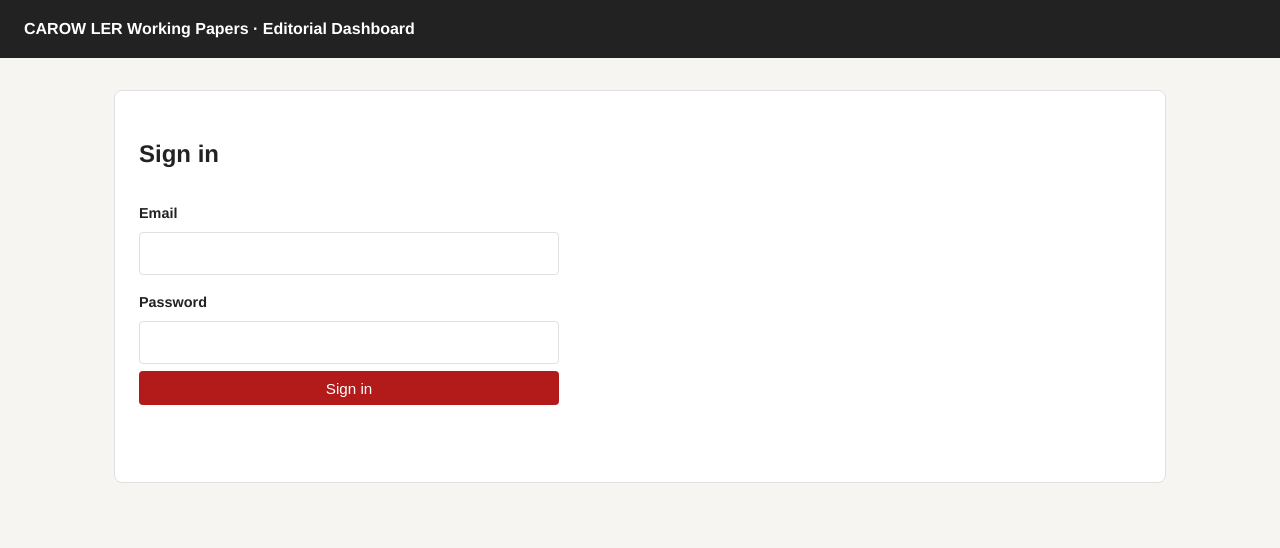
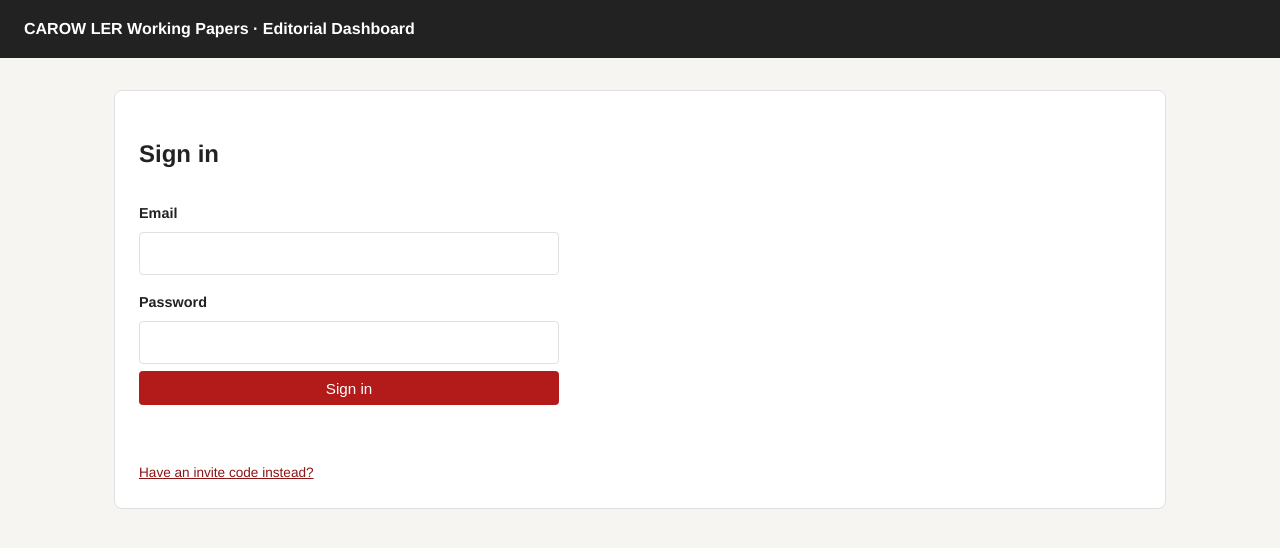
Before and after one commit to maffiemd/carow-ler-working-papers, a Jekyll site: the page built from dashboard.md, in a window 1280 px wide. Shown: the top 548 px of the page. Built offline with Jekyll 4.4.1, drawn with Linux system fonts in a browser that asks for light colours; part of the change alters nothing that is shown.

Commit message:
Add a typed invite-code path for the editorial dashboard
Cornell's (and likely UofT's) email security auto-scans links in
incoming mail before a human ever opens them, which burns Supabase's
single-use invite token — confirmed by the invite link resolving to
a Microsoft Safe Links URL and failing with otp_expired on first
real click. A typed 6-digit code can't be "clicked" by a scanner, so
this adds an alternate "Accept your invite" form that calls
verifyOtp(type: 'invite') followed by updateUser({password}).

This also fixes a latent bug: the existing magic-link flow never
actually prompted an invited user to set a password at all — it just
dropped them straight into the dashboard via the token session, with
no password ever set for future sign-ins.

Along the way: .dashboard-form[hidden] wasn't actually hidden, since
.dashboard-form's own `display: flex` beat the browser's default
[hidden] styling at equal specificity. Affected the existing
"Add submission" form too, not just the new one.

Co-Authored-By: Claude Sonnet 5 <noreply@anthropic.com>

```diff
--- a/assets/css/dashboard.css
+++ b/assets/css/dashboard.css
@@ -39,6 +39,7 @@
 }
 
 .dashboard-form { display: flex; flex-direction: column; gap: 0.4rem; max-width: 420px; }
+.dashboard-form[hidden] { display: none; }
 .dashboard-form--card {
   max-width: none;
   background: var(--bg-alt);
--- a/assets/js/dashboard.js
+++ b/assets/js/dashboard.js
@@ -7,6 +7,10 @@
 
   var signinForm = document.getElementById("signin-form");
   var signinStatus = document.getElementById("signin-status");
+
+  var showAcceptInviteLink = document.getElementById("show-accept-invite");
+  var acceptInviteForm = document.getElementById("accept-invite-form");
+  var acceptInviteStatus = document.getElementById("accept-invite-status");
 
   var showAddFormButton = document.getElementById("show-add-form");
   var cancelAddFormButton = document.getElementById("cancel-add-form");
@@ -252,6 +256,41 @@
     await supabase.auth.signOut();
   });
 
+  showAcceptInviteLink.addEventListener("click", function (event) {
+    event.preventDefault();
+    acceptInviteForm.hidden = !acceptInviteForm.hidden;
+    showAcceptInviteLink.textContent = acceptInviteForm.hidden
+      ? "Have an invite code instead?"
+      : "Back to password sign-in";
+  });
+
+  acceptInviteForm.addEventListener("submit", async function (event) {
+    event.preventDefault();
+    var submitButton = acceptInviteForm.querySelector('button[type="submit"]');
+    submitButton.disabled = true;
+    acceptInviteStatus.textContent = "Verifying…";
+
+    var email = document.getElementById("invite-email").value.trim();
+    var code = document.getElementById("invite-code").value.trim();
+    var newPassword = document.getElementById("invite-password").value;
+
+    var { error: verifyError } = await supabase.auth.verifyOtp({ email: email, token: code, type: "invite" });
+    if (verifyError) {
+      acceptInviteStatus.textContent = "Couldn't verify that code: " + verifyError.message;
+      submitButton.disabled = false;
+      return;
+    }
+
+    var { error: passwordError } = await supabase.auth.updateUser({ password: newPassword });
+    submitButton.disabled = false;
+    if (passwordError) {
+      acceptInviteStatus.textContent = "Signed in, but couldn't set your password: " + passwordError.message;
+      return;
+    }
+    acceptInviteStatus.textContent = "";
+    // onAuthStateChange below picks up the new session and shows the dashboard.
+  });
+
   showAddFormButton.addEventListener("click", function () {
     addForm.hidden = false;
     showAddFormButton.hidden = true;
--- a/dashboard.md
+++ b/dashboard.md
@@ -13,6 +13,25 @@ permalink: /dashboard/
     <input type="password" id="signin-password" required autocomplete="current-password">
     <button type="submit">Sign in</button>
     <p id="signin-status" class="dashboard-status" role="status"></p>
+  </form>
+
+  <p class="dashboard-hint"><a href="#" id="show-accept-invite">Have an invite code instead?</a></p>
+
+  <form id="accept-invite-form" class="dashboard-form" hidden>
+    <h2>Accept your invite</h2>
+    <p class="dashboard-hint">
+      Use the 6-digit code from your invite email, not the button/link in it — many
+      institutional email systems auto-scan links before you ever see them, which uses
+      up the link's one-time token. The code is unaffected by that.
+    </p>
+    <label for="invite-email">Email</label>
+    <input type="email" id="invite-email" required autocomplete="username">
+    <label for="invite-code">Invite code</label>
+    <input type="text" id="invite-code" inputmode="numeric" pattern="[0-9]*" required autocomplete="one-time-code">
+    <label for="invite-password">Choose a password</label>
+    <input type="password" id="invite-password" required autocomplete="new-password" minlength="6">
+    <button type="submit">Set password &amp; sign in</button>
+    <p id="accept-invite-status" class="dashboard-status" role="status"></p>
   </form>
 </section>
 
```
Also changed, not shown: 1 other file.
